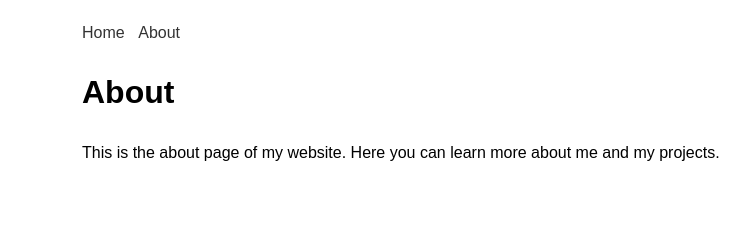
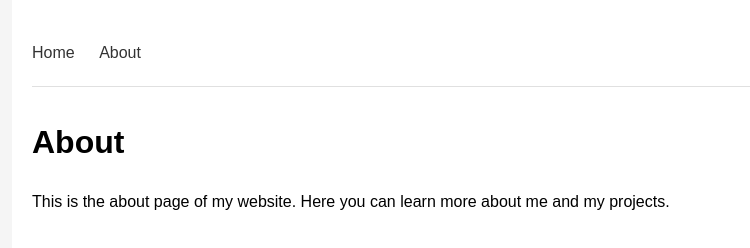
Before and after one commit to aboardsentimentalize/my-website, a plain HTML site: page about.html in a window 1280 px wide. Shown: the whole page, without its empty margins (158-908 px from the left). Drawn offline with Linux system fonts and the light colour scheme.

Commit message:
center pages

```diff
--- a/about.html
+++ b/about.html
@@ -9,29 +9,40 @@
             font-family: Arial, sans-serif;
             line-height: 1.6;
             margin: 0;
-            padding: 20px;
-            max-width: 800px;
+            padding: 0;
+            background-color: #f5f5f5;
+        }
+        .container {
+            max-width: 900px;
             margin: 0 auto;
+            padding: 40px 20px;
+            background-color: #ffffff;
+            min-height: 100vh;
         }
         nav {
-            margin-bottom: 20px;
+            margin-bottom: 30px;
+            padding-bottom: 20px;
+            border-bottom: 1px solid #e0e0e0;
         }
         nav a {
-            margin-right: 10px;
+            margin-right: 20px;
             text-decoration: none;
             color: #333;
+            font-weight: 500;
         }
         nav a:hover {
-            text-decoration: underline;
+            color: #666;
         }
     </style>
 </head>
 <body>
+    <div class="container">
         <nav>
             <a href="/">Home</a>
             <a href="/about.html">About</a>
         </nav>
         <h1>About</h1>
         <p>This is the about page of my website. Here you can learn more about me and my projects.</p>
+    </div>
 </body>
 </html>
```
Also changed, not shown: index.html (+16 -5 lines), 2 other files. Lines whose indentation alone changed are shown as unchanged.
